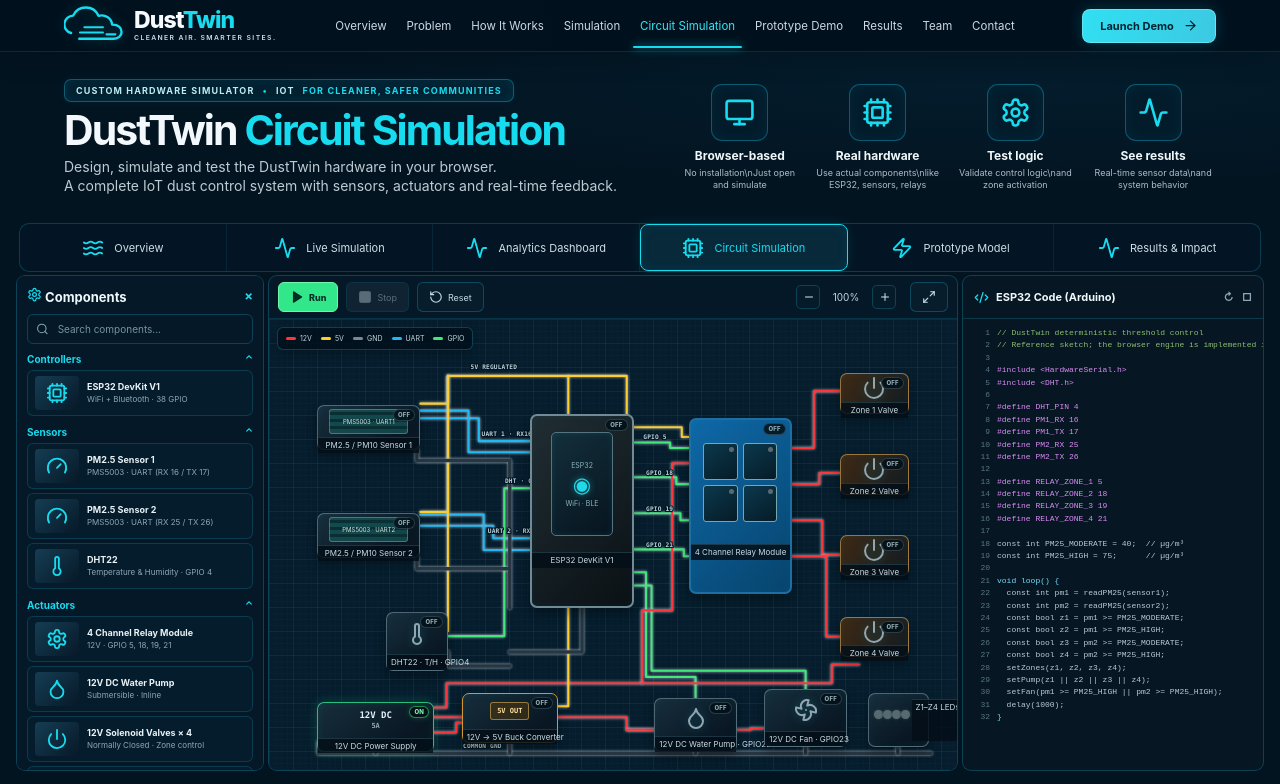
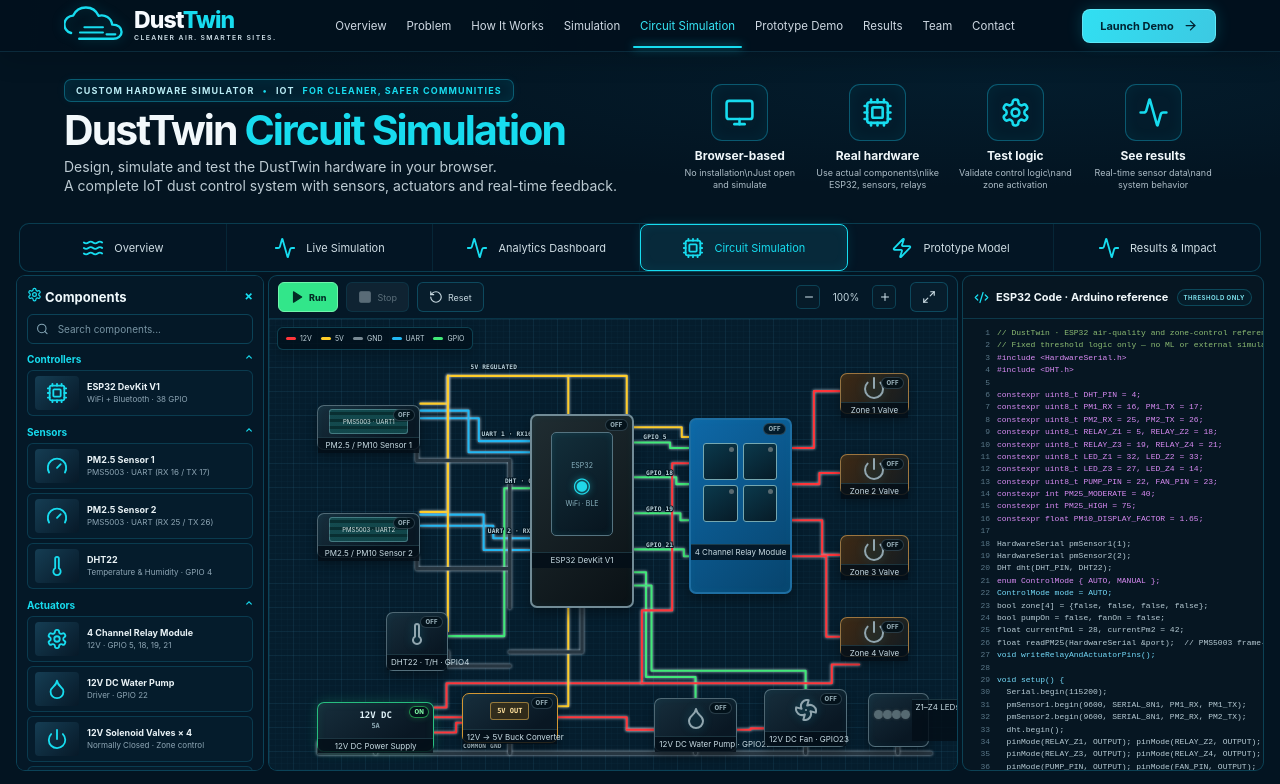
Before and after one commit to meherabmehu/DustTwin, a React (Vite) app: page /circuit-simulation in a window 1280 px wide. Shown: the top 784 px of the page. Built offline with nearby package versions, Linux system fonts and the light colour scheme.

Commit message:
aligning the Arduino reference with the simulator

```diff
--- /dev/null
+++ b/src/features/circuit-simulator/CodePanel.tsx
@@ -0,0 +1,132 @@
+import { Code2 } from 'lucide-react';
+import { SIMULATION_PIN_MAP, SIMULATION_THRESHOLDS } from '../../config/simulationThresholds';
+import { DEFAULT_SIMULATOR_INPUTS } from './simulatorConfig';
+
+type CodeTone = 'keyword' | 'comment' | 'fn' | 'code';
+
+const p = SIMULATION_PIN_MAP;
+const referenceCode = [
+  '// DustTwin · ESP32 air-quality and zone-control reference',
+  '// Fixed threshold logic only — no ML or external simulator.',
+  '#include <HardwareSerial.h>',
+  '#include <DHT.h>',
+  '',
+  `constexpr uint8_t DHT_PIN = ${p.dht22};`,
+  `constexpr uint8_t PM1_RX = ${p.pmSensor1.rx}, PM1_TX = ${p.pmSensor1.tx};`,
+  `constexpr uint8_t PM2_RX = ${p.pmSensor2.rx}, PM2_TX = ${p.pmSensor2.tx};`,
+  `constexpr uint8_t RELAY_Z1 = ${p.relayZones.zone1}, RELAY_Z2 = ${p.relayZones.zone2};`,
+  `constexpr uint8_t RELAY_Z3 = ${p.relayZones.zone3}, RELAY_Z4 = ${p.relayZones.zone4};`,
+  `constexpr uint8_t LED_Z1 = ${p.ledZones.zone1}, LED_Z2 = ${p.ledZones.zone2};`,
+  `constexpr uint8_t LED_Z3 = ${p.ledZones.zone3}, LED_Z4 = ${p.ledZones.zone4};`,
+  `constexpr uint8_t PUMP_PIN = ${p.pump}, FAN_PIN = ${p.fan};`,
+  `constexpr int PM25_MODERATE = ${SIMULATION_THRESHOLDS.pm25Moderate};`,
+  `constexpr int PM25_HIGH = ${SIMULATION_THRESHOLDS.pm25High};`,
+  `constexpr float PM10_DISPLAY_FACTOR = ${SIMULATION_THRESHOLDS.pm10Factor.toFixed(2)};`,
+  '',
+  'HardwareSerial pmSensor1(1);',
+  'HardwareSerial pmSensor2(2);',
+  'DHT dht(DHT_PIN, DHT22);',
+  'enum ControlMode { AUTO, MANUAL };',
+  'ControlMode mode = AUTO;',
+  'bool zone[4] = {false, false, false, false};',
+  'bool pumpOn = false, fanOn = false;',
+  `float currentPm1 = ${DEFAULT_SIMULATOR_INPUTS.pm1}, currentPm2 = ${DEFAULT_SIMULATOR_INPUTS.pm2};`,
+  'float readPM25(HardwareSerial &port);  // PMS5003 frame-parser interface',
+  'void writeRelayAndActuatorPins();',
+  '',
+  'void setup() {',
+  '  Serial.begin(115200);',
+  '  pmSensor1.begin(9600, SERIAL_8N1, PM1_RX, PM1_TX);',
+  '  pmSensor2.begin(9600, SERIAL_8N1, PM2_RX, PM2_TX);',
+  '  dht.begin();',
+  '  pinMode(RELAY_Z1, OUTPUT); pinMode(RELAY_Z2, OUTPUT);',
+  '  pinMode(RELAY_Z3, OUTPUT); pinMode(RELAY_Z4, OUTPUT);',
+  '  pinMode(PUMP_PIN, OUTPUT); pinMode(FAN_PIN, OUTPUT);',
+  '  pinMode(LED_Z1, OUTPUT); pinMode(LED_Z2, OUTPUT);',
+  '  pinMode(LED_Z3, OUTPUT); pinMode(LED_Z4, OUTPUT);',
+  '}',
+  '',
+  'void applyAutoControl(float pm1, float pm2) {',
+  '  zone[0] = pm1 >= PM25_MODERATE;  // Sensor 1 → Zone 1',
+  '  zone[1] = pm1 >= PM25_HIGH;      // Sensor 1 → Zone 2',
+  '  zone[2] = pm2 >= PM25_MODERATE;  // Sensor 2 → Zone 3',
+  '  zone[3] = pm2 >= PM25_HIGH;      // Sensor 2 → Zone 4',
+  '  pumpOn = zone[0] || zone[1] || zone[2] || zone[3];',
+  '  fanOn = pm1 >= PM25_HIGH || pm2 >= PM25_HIGH;',
+  '}',
+  'void setControlMode(ControlMode next) {',
+  '  mode = next;',
+  '  if (mode == AUTO) applyAutoControl(currentPm1, currentPm2);',
+  '}',
+  '',
+  'void setManualZone(uint8_t i, bool on) {',
+  '  if (mode == MANUAL && i < 4) zone[i] = on;',
+  '}',
+  'void setManualPump(bool on) { if (mode == MANUAL) pumpOn = on; }',
+  'void setManualFan(bool on) { if (mode == MANUAL) fanOn = on; }',
+  '',
+  'void stopAllOutputs() {',
+  '  for (uint8_t i = 0; i < 4; i++) zone[i] = false;',
+  '  pumpOn = false; fanOn = false;',
+  '  writeRelayAndActuatorPins();  // de-energize immediately on Stop',
+  '}',
+  '',
+  'void writeRelayAndActuatorPins() {',
+  '  digitalWrite(RELAY_Z1, zone[0] ? HIGH : LOW);',
+  '  digitalWrite(RELAY_Z2, zone[1] ? HIGH : LOW);',
+  '  digitalWrite(RELAY_Z3, zone[2] ? HIGH : LOW);',
+  '  digitalWrite(RELAY_Z4, zone[3] ? HIGH : LOW);',
+  '  digitalWrite(LED_Z1, zone[0] ? HIGH : LOW);',
+  '  digitalWrite(LED_Z2, zone[1] ? HIGH : LOW);',
+  '  digitalWrite(LED_Z3, zone[2] ? HIGH : LOW);',
+  '  digitalWrite(LED_Z4, zone[3] ? HIGH : LOW);',
+  '  digitalWrite(PUMP_PIN, pumpOn ? HIGH : LOW);',
+  '  digitalWrite(FAN_PIN, fanOn ? HIGH : LOW);',
+  '}',
+  '',
+  'void loop() {',
+  '  currentPm1 = readPM25(pmSensor1);  // PMS5003 frame parser',
+  '  currentPm2 = readPM25(pmSensor2);',
+  '  const float pm10_1 = currentPm1 * PM10_DISPLAY_FACTOR;  // estimate only',
+  '  const float pm10_2 = currentPm2 * PM10_DISPLAY_FACTOR;  // derived, not read',
+  '  const float temperature = dht.readTemperature();',
+  '  const float humidity = dht.readHumidity();',
+  '  if (mode == AUTO) applyAutoControl(currentPm1, currentPm2);',
+  '  writeRelayAndActuatorPins();',
+  '  Serial.printf("PM1 %.0f/%.0f · PM2 %.0f/%.0f\\n",',
+  '                currentPm1, pm10_1, currentPm2, pm10_2);',
+  '  Serial.printf("DHT22 %.1f C · %.0f%% RH\\n", temperature, humidity);',
+  '  delay(1000);',
+  '}',
+  '// Wind values are browser context inputs; no wind sensor is drawn.',
+];
+
+function toneFor(line: string): CodeTone {
+  const trimmed = line.trim();
+  if (trimmed.startsWith('//')) return 'comment';
+  if (trimmed.startsWith('#') || trimmed.startsWith('constexpr') || trimmed.startsWith('enum')) return 'keyword';
+  if (/^(void|if \(|for \(|ControlMode mode)/.test(trimmed)) return 'fn';
+  return 'code';
+}
+
+export default function CodePanel() {
+  return (
+    <aside className="code-panel" aria-label="Arduino-style reference code">
+      <div className="code-head">
+        <span><Code2 size={15} aria-hidden="true" /> ESP32 Code · Arduino reference</span>
+        <span className="code-reference-tag">THRESHOLD ONLY</span>
+      </div>
+      <div className="code-view" role="region" aria-label="Scrollable Arduino reference code" tabIndex={0}>
+        {referenceCode.map((line, index) => {
+          const tone = toneFor(line);
+          return (
+            <code className="code-line" key={`${index}-${line}`}>
+              <span className="line-no">{index + 1}</span>
+              <span className={tone === 'keyword' ? 'code-keyword' : tone === 'comment' ? 'code-comment' : tone === 'fn' ? 'code-fn' : 'code-code'}>{line}</span>
+            </code>
+          );
+        })}
+      </div>
+    </aside>
+  );
+}
--- a/src/pages/CircuitSimulation.tsx
+++ b/src/pages/CircuitSimulation.tsx
@@ -1,6 +1,7 @@
 import { useMemo, useState } from 'react';
-import { Activity, BatteryCharging, Code2, Cpu, Droplet, Fan, Gauge, Maximize2, Minus, Monitor, Play, Plus, Power, RotateCcw, Search, Settings, Square, Thermometer, Waves, Zap } from 'lucide-react';
+import { Activity, BatteryCharging, Cpu, Droplet, Fan, Gauge, Maximize2, Minus, Monitor, Play, Plus, Power, RotateCcw, Search, Settings, Square, Thermometer, Waves, Zap } from 'lucide-react';
 import { Link } from 'react-router-dom';
+import { SIMULATION_PIN_MAP } from '../config/simulationThresholds';
 import { formatElapsedTime, getRiskLevel } from '../features/circuit-simulator/simulatorEngine';
 import { useSimulator } from '../features/circuit-simulator/useSimulator';
 import SensorInputs from '../features/circuit-simulator/SensorInputs';
@@ -8,53 +9,19 @@
 import ZoneStatus from '../features/circuit-simulator/ZoneStatus';
 import SerialMonitor from '../features/circuit-simulator/SerialMonitor';
 import CircuitCanvas from '../features/circuit-simulator/CircuitCanvas';
+import CodePanel from '../features/circuit-simulator/CodePanel';
 
 const components = [
   { group: 'Controllers', name: 'ESP32 DevKit V1', info: 'WiFi + Bluetooth · 38 GPIO', icon: <Cpu /> },
-  { group: 'Sensors', name: 'PM2.5 Sensor 1', info: 'PMS5003 · UART (RX 16 / TX 17)', icon: <Gauge /> },
-  { group: 'Sensors', name: 'PM2.5 Sensor 2', info: 'PMS5003 · UART (RX 25 / TX 26)', icon: <Gauge /> },
-  { group: 'Sensors', name: 'DHT22', info: 'Temperature & Humidity · GPIO 4', icon: <Thermometer /> },
-  { group: 'Actuators', name: '4 Channel Relay Module', info: '12V · GPIO 5, 18, 19, 21', icon: <Settings /> },
-  { group: 'Actuators', name: '12V DC Water Pump', info: 'Submersible · Inline', icon: <Droplet /> },
+  { group: 'Sensors', name: 'PM2.5 Sensor 1', info: `PMS5003 · UART (RX ${SIMULATION_PIN_MAP.pmSensor1.rx} / TX ${SIMULATION_PIN_MAP.pmSensor1.tx})`, icon: <Gauge /> },
+  { group: 'Sensors', name: 'PM2.5 Sensor 2', info: `PMS5003 · UART (RX ${SIMULATION_PIN_MAP.pmSensor2.rx} / TX ${SIMULATION_PIN_MAP.pmSensor2.tx})`, icon: <Gauge /> },
+  { group: 'Sensors', name: 'DHT22', info: `Temperature & Humidity · GPIO ${SIMULATION_PIN_MAP.dht22}`, icon: <Thermometer /> },
+  { group: 'Actuators', name: '4 Channel Relay Module', info: `12V · GPIO ${Object.values(SIMULATION_PIN_MAP.relayZones).join(', ')}`, icon: <Settings /> },
+  { group: 'Actuators', name: '12V DC Water Pump', info: `Driver · GPIO ${SIMULATION_PIN_MAP.pump}`, icon: <Droplet /> },
   { group: 'Actuators', name: '12V Solenoid Valves × 4', info: 'Normally Closed · Zone control', icon: <Power /> },
-  { group: 'Actuators', name: '12V DC Fan', info: 'Cooling fan · 80mm', icon: <Fan /> },
+  { group: 'Actuators', name: '12V DC Fan', info: `Cooling fan · GPIO ${SIMULATION_PIN_MAP.fan}`, icon: <Fan /> },
   { group: 'Power Modules', name: '12V to 5V Buck Converter', info: 'DC-DC Step Down', icon: <BatteryCharging /> },
   { group: 'Power Modules', name: '12V Power Supply', info: 'AC to DC Adapter', icon: <Zap /> },
-];
-
-const code = [
-  ['// DustTwin deterministic threshold control', 'comment'],
-  ['// Reference sketch; the browser engine is implemented in TypeScript.', 'comment'],
-  ['', 'plain'],
-  ['#include <HardwareSerial.h>', 'keyword'],
-  ['#include <DHT.h>', 'keyword'],
-  ['', 'plain'],
-  ['#define DHT_PIN 4', 'keyword'],
-  ['#define PM1_RX 16', 'keyword'],
-  ['#define PM1_TX 17', 'keyword'],
-  ['#define PM2_RX 25', 'keyword'],
-  ['#define PM2_TX 26', 'keyword'],
-  ['', 'plain'],
-  ['#define RELAY_ZONE_1 5', 'keyword'],
-  ['#define RELAY_ZONE_2 18', 'keyword'],
-  ['#define RELAY_ZONE_3 19', 'keyword'],
-  ['#define RELAY_ZONE_4 21', 'keyword'],
-  ['', 'plain'],
-  ['const int PM25_MODERATE = 40;  // µg/m³', 'code'],
-  ['const int PM25_HIGH = 75;      // µg/m³', 'code'],
-  ['', 'plain'],
-  ['void loop() {', 'fn'],
-  ['  const int pm1 = readPM25(sensor1);', 'code'],
-  ['  const int pm2 = readPM25(sensor2);', 'code'],
-  ['  const bool z1 = pm1 >= PM25_MODERATE;', 'code'],
-  ['  const bool z2 = pm1 >= PM25_HIGH;', 'code'],
-  ['  const bool z3 = pm2 >= PM25_MODERATE;', 'code'],
-  ['  const bool z4 = pm2 >= PM25_HIGH;', 'code'],
-  ['  setZones(z1, z2, z3, z4);', 'code'],
-  ['  setPump(z1 || z2 || z3 || z4);', 'code'],
-  ['  setFan(pm1 >= PM25_HIGH || pm2 >= PM25_HIGH);', 'code'],
-  ['  delay(1000);', 'code'],
-  ['}', 'fn'],
 ];
 
 function InventoryGroup({ title, items }: { title: string; items: typeof components }) {
@@ -112,10 +79,7 @@
             <CircuitCanvas state={state} zoom={zoom} />
           </section>
 
-          <aside className="code-panel">
-            <div className="code-head"><span><Code2 size={15} />ESP32 Code (Arduino)</span><div className="code-actions"><span>↻</span><span>□</span></div></div>
-            <div className="code-view">{code.map(([line, kind], i) => <code className="code-line" key={`${i}-${line}`}><span className="line-no">{i + 1}</span><span className={kind === 'keyword' ? 'code-keyword' : kind === 'comment' ? 'code-comment' : kind === 'fn' ? 'code-fn' : kind === 'string' ? 'code-string' : 'code-code'}>{line}</span></code>)}</div>
-          </aside>
+          <CodePanel />
         </div>
 
         <section className="sensor-inputs-section" aria-label="Environmental sensor controls">
--- a/src/styles-overrides.css
+++ b/src/styles-overrides.css
@@ -131,3 +131,5 @@
 .zone-mapping-note { margin-top: 7px; color: #88a4b2; font-size: 7.5px; line-height: 1.35; }
 
 .tool-button:disabled { opacity: .44; cursor: not-allowed; }
+
+.code-reference-tag { padding: 4px 6px; border: 1px solid rgba(26,144,168,.38); border-radius: 999px; color: #79dbe7; background: rgba(5,49,63,.28); font-size: 6px; letter-spacing: .08em; white-space: nowrap; }
```
